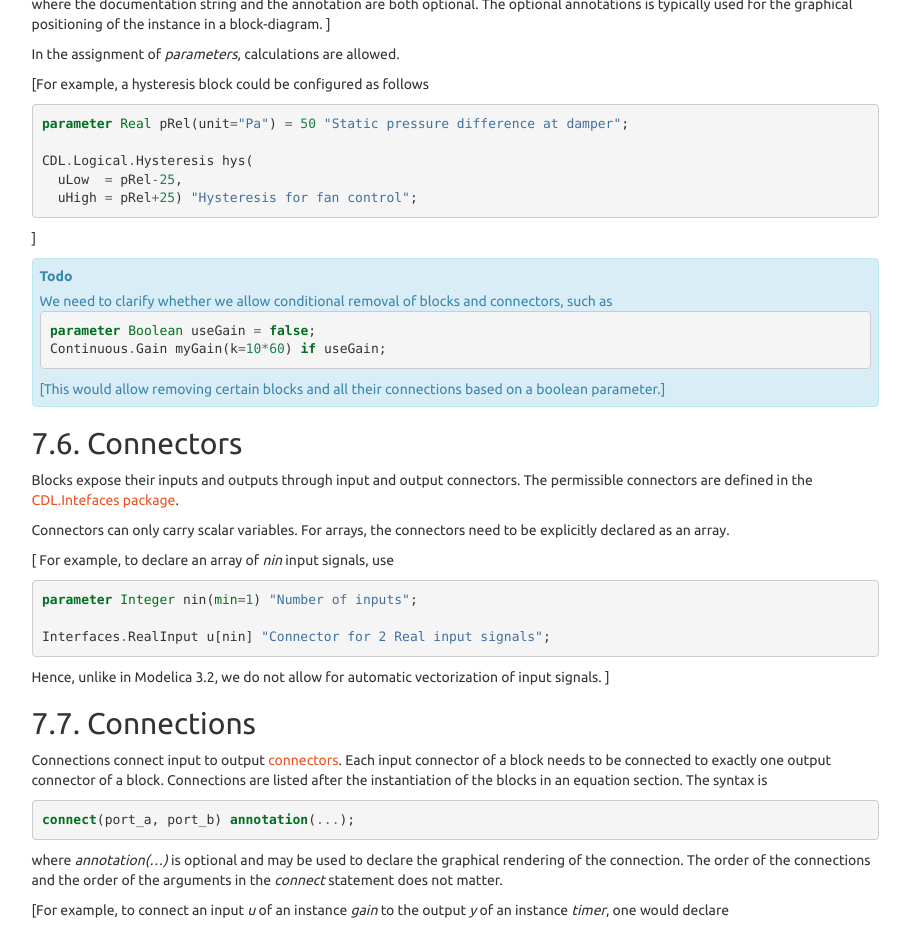
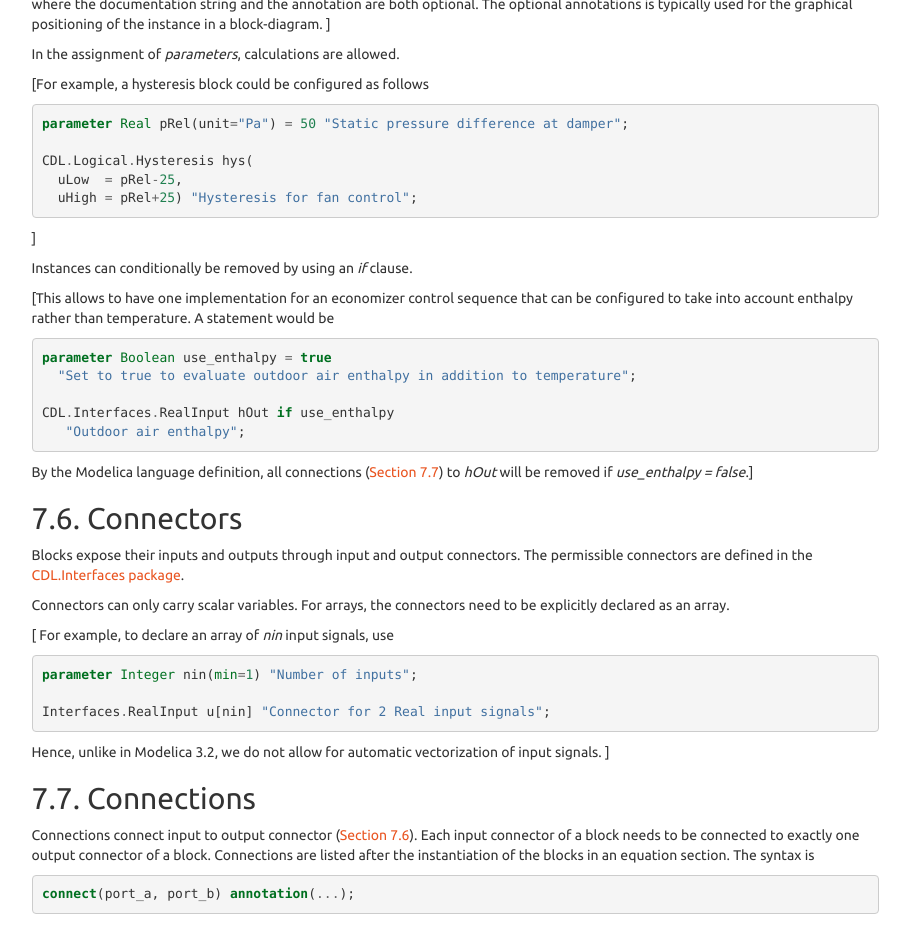
Before and after one commit to lbl-srg/obc, a Sphinx documentation site: the page built from specification/source/cdl.rst, in a window 1280 px wide and 1400 px high, scrolled down 2365 px. Shown: the top 926 px of the window, without its empty margins (331-1241 px from the left). Built offline with Sphinx 7.4.7, drawn with Linux system fonts in a browser that asks for light colours; cross-references to code outside the pages are shown as plain code; some of the changed text lies outside the part shown.

Commit message:
Added conditional removal of instances

```diff
--- a/specification/source/cdl.rst
+++ b/specification/source/cdl.rst
@@ -95,7 +95,7 @@ See the Modelica 3.3 specification Chapter 10 for array notation.
 .. note::
 
    We still need to define the allowed values for `quantity`, for example
-   ``ThermodynamicTemperature`` rather than ``Temp``.
+   `ThermodynamicTemperature` rather than `Temp`.
 
 
 Encapsulation of functionality
@@ -187,20 +187,25 @@ In the assignment of `parameters`, calculations are allowed.
    CDL.Logical.Hysteresis hys(
      uLow  = pRel-25,
      uHigh = pRel+25) "Hysteresis for fan control";
+
 ]
 
-.. todo::
+Instances can conditionally be removed by using an `if` clause.
 
-   We need to clarify whether
-   we allow conditional removal of blocks and connectors, such as
+[This allows to have one implementation for an economizer control sequence
+that can be configured to take into account enthalpy rather than
+temperature. A statement would be
 
-   .. code-block:: modelica
+.. code-block:: modelica
 
-      parameter Boolean useGain = false;
-      Continuous.Gain myGain(k=10*60) if useGain;
+   parameter Boolean use_enthalpy = true
+     "Set to true to evaluate outdoor air enthalpy in addition to temperature";
 
-   [This would allow removing certain blocks and all their connections
-   based on a boolean parameter.]
+   CDL.Interfaces.RealInput hOut if use_enthalpy
+      "Outdoor air enthalpy";
+
+By the Modelica language definition, all connections (:numref:`sec_connections`)
+to `hOut` will be removed if `use_enthalpy = false`.]
 
 
 .. _sec_connectors:
@@ -210,7 +215,7 @@ Connectors
 
 Blocks expose their inputs and outputs through input and output
 connectors. The permissible connectors are defined in the
-`CDL.Intefaces package <cdl/latest/help/CDL_Interfaces.html>`_.
+`CDL.Interfaces package <cdl/latest/help/CDL_Interfaces.html>`_.
 
 Connectors can only carry scalar variables.
 For arrays, the connectors need to be explicitly declared as an array.
@@ -227,11 +232,12 @@ Hence, unlike in Modelica 3.2, we do not allow for automatic vectorization
 of input signals.
 ]
 
+.. _sec_connections:
 
 Connections
 ^^^^^^^^^^^
 
-Connections connect input to output connectors_.
+Connections connect input to output connector (:numref:`sec_connectors`).
 Each input connector of a block needs to be connected to exactly
 one output connector of a block.
 Connections are listed after the instantiation of the blocks in an equation
@@ -536,13 +542,3 @@ I.e., connections that form an algebraic loop are not allowed.
 [To break an algebraic loop, one could place a delay block or an integrator
 in the loop, because the outputs of a delay or integrator does *not* depend
 directly on the input.]
-
-
-.. todo::
-
-   In simulation, we likely need to use discrete event or discrete time semantics
-   for reasons of computing speed, but actual control systems use discrete time
-   sampled systems. We need to address how to sample the control blocks in
-   the actual implementation and in the verification tool [as
-   they have different needs on performance, predictability of computing time,
-   and scheduling of execution].
```
